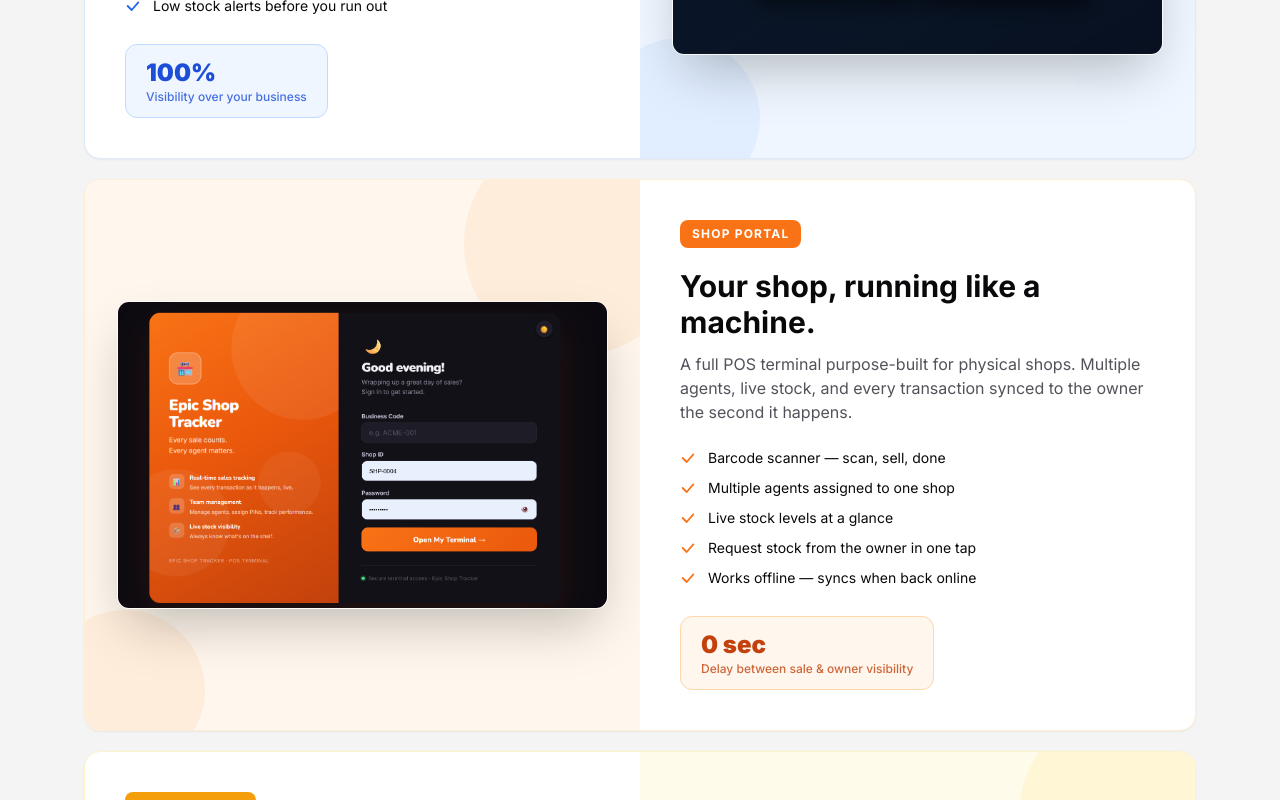
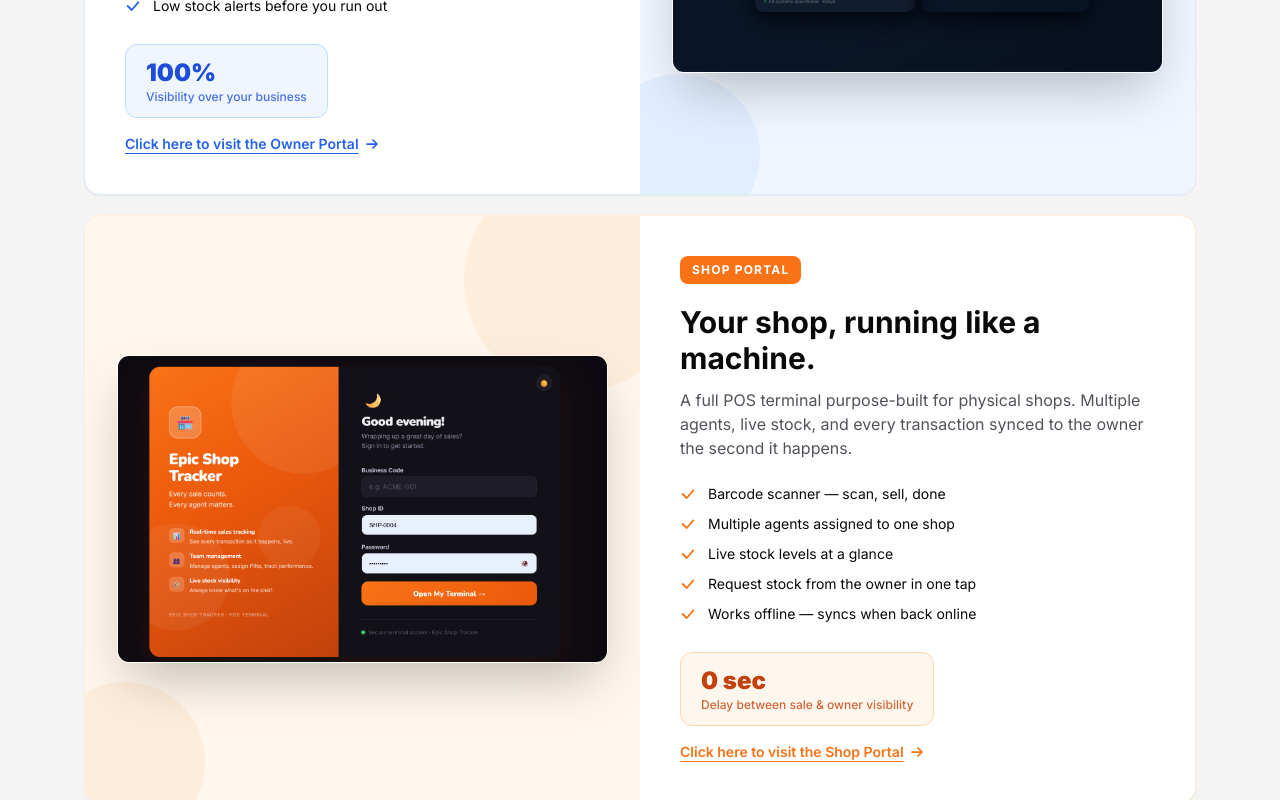
Before and after one commit to jos685/sales-website, a Next.js app: page / in a window 1280 px wide. Shown: the part 3280-4080 px from the top of the page. Built offline with nearby package versions, Linux system fonts and the light colour scheme.

Commit message:
added links beside screenshoot

```diff
--- a/components/LoginScreenshots.tsx
+++ b/components/LoginScreenshots.tsx
@@ -84,9 +84,22 @@ export default function LoginScreenshots() {
                       ))}
                     </ul>
                   </div>
-                  <div className={`inline-flex w-fit flex-col rounded-xl border px-5 py-3 ${p.chipStyle}`}>
-                    <span className="text-xl font-black md:text-2xl">{p.metric.value}</span>
-                    <span className="text-xs font-medium opacity-80">{p.metric.label}</span>
+                  <div className="flex flex-col gap-4">
+                    <div className={`inline-flex w-fit flex-col rounded-xl border px-5 py-3 ${p.chipStyle}`}>
+                      <span className="text-xl font-black md:text-2xl">{p.metric.value}</span>
+                      <span className="text-xs font-medium opacity-80">{p.metric.label}</span>
+                    </div>
+                    <a
+                      href={p.url}
+                      target="_blank"
+                      rel="noopener noreferrer"
+                      className={`inline-flex w-fit items-center gap-1.5 text-sm font-semibold underline underline-offset-4 transition-opacity duration-200 hover:opacity-70 ${p.checkColor}`}
+                    >
+                      Click here to visit the {p.label}
+                      <svg width="14" height="14" viewBox="0 0 14 14" fill="none" className="flex-shrink-0">
+                        <path d="M2 7h10M8 3l4 4-4 4" stroke="currentColor" strokeWidth="1.75" strokeLinecap="round" strokeLinejoin="round"/>
+                      </svg>
+                    </a>
                   </div>
                 </SlideIn>
 
```
